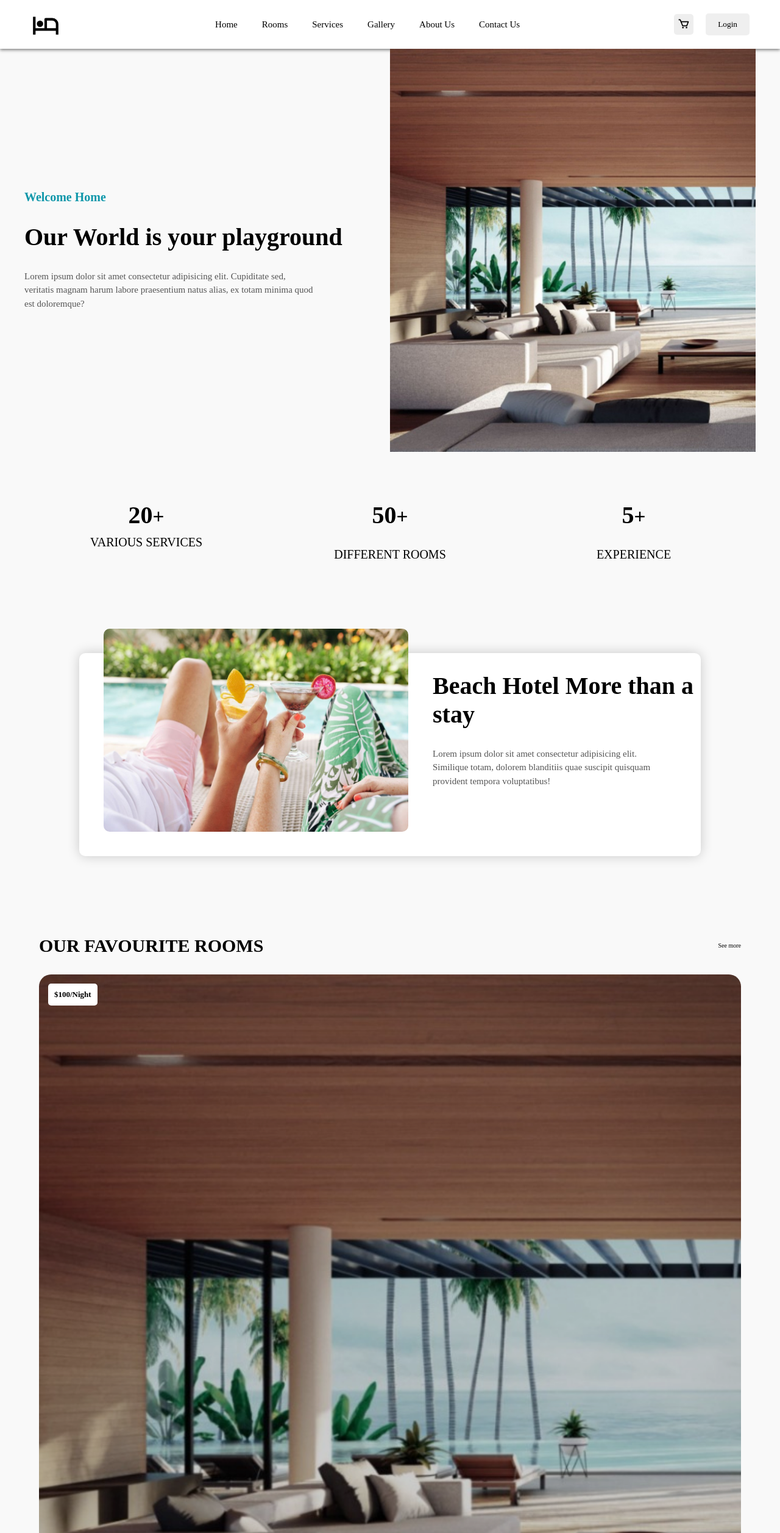
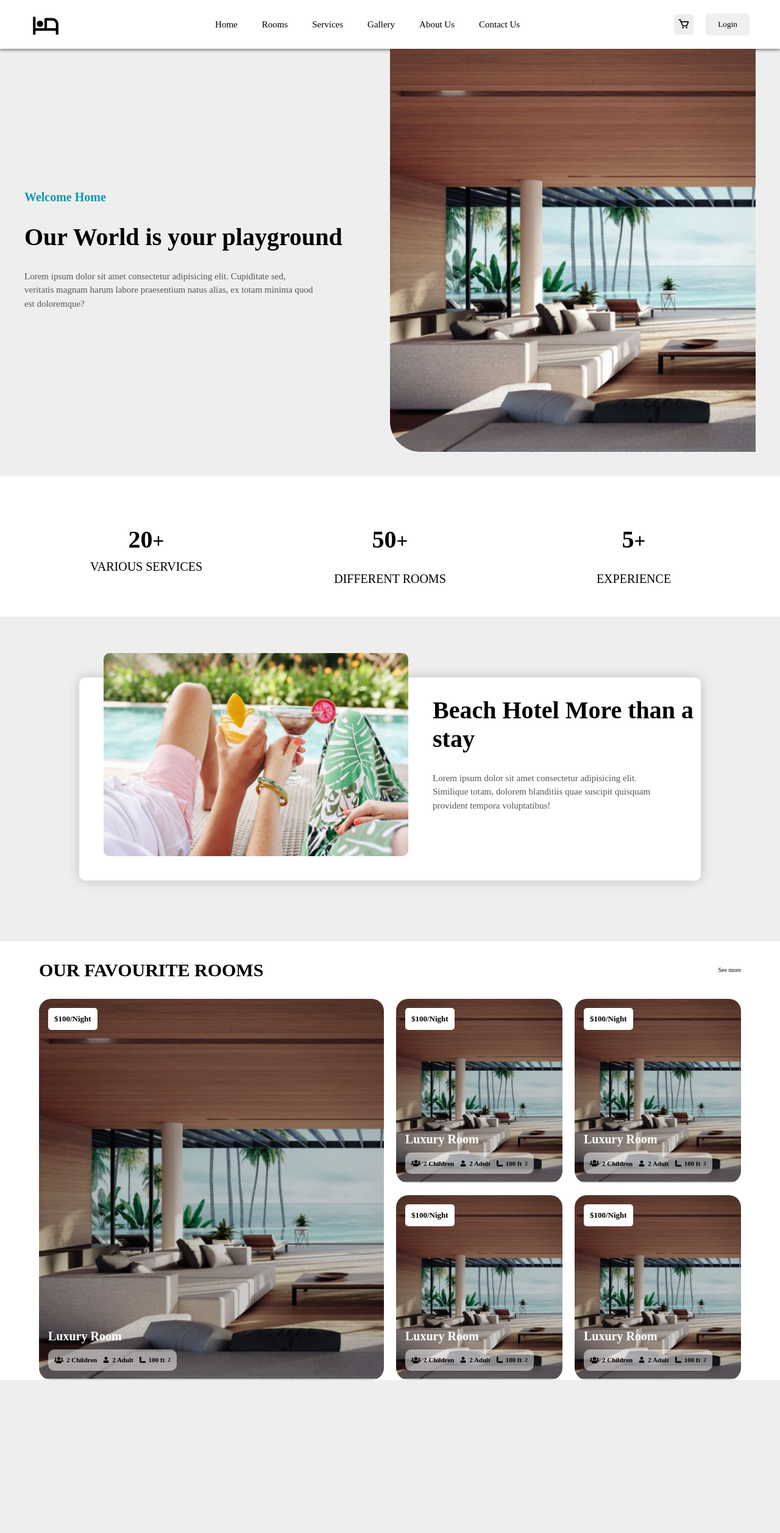
Before and after one commit to PrinceNarteh/hotel, a React (Create React App) app: page / in a window 1280 px wide. Shown: the top 2514 px of the page at 61% size. After the commit the page ends 2263 px from the top, so only its background shows below. Built offline with nearby package versions, Linux system fonts and the light colour scheme.

Commit message:
finish arranging FavouriteRoom images

```diff
--- a/src/components/home/Facts.tsx
+++ b/src/components/home/Facts.tsx
@@ -6,7 +6,7 @@ import { Title } from "../styles/Title";
 
 export const Facts = () => {
   return (
-    <Section padding="5rem 0">
+    <Section padding="5rem 0" background-color="#fff">
       <Container>
         <Card>
           <Title as="h6" fontSize={4} margin-bottom="1rem">
--- a/src/components/home/FavouriteRooms.tsx
+++ b/src/components/home/FavouriteRooms.tsx
@@ -1,38 +1,41 @@
 import React from "react";
 import styled from "styled-components";
+import { Column } from "../styles/Column";
 import { Container } from "../styles/Container";
 import { ImageBox } from "../styles/ImageBox";
+import { Row } from "../styles/Row";
 import { Section } from "../styles/Section";
 import { SectionHeader } from "../styles/SectionHeader";
 
 export const FavouriteRooms = () => {
   return (
-    <Section>
+    <Section background-color="#fff">
       <Container fluid>
         <SectionHeader title="Our Favourite Rooms" />
       </Container>
       <Container fluid>
         <ImageSection>
+          <Column width="30%">
             <ImageBox />
+          </Column>
+          <Column width="70%">
             <GridSection>
               <ImageBox />
               <ImageBox />
               <ImageBox />
               <ImageBox />
             </GridSection>
+          </Column>
         </ImageSection>
       </Container>
     </Section>
   );
 };
 
-const ImageSection = styled.div`
-  display: grid;
-  grid-template-columns: repeat(2, 1fr);
-  grid-column-gap: 2rem;
-
-  @media screen and (max-width: 140rem) {
-    grid-template-columns: 1fr;
+const ImageSection = styled(Row)`
+  gap: 2rem;
+  @media screen and (max-width: 50rem) {
+    flex-direction: column;
   }
 `;
 
--- a/src/components/home/Header.tsx
+++ b/src/components/home/Header.tsx
@@ -11,7 +11,7 @@ import { Title } from "../styles/Title";
 
 export const Header = () => {
   return (
-    <HeaderContainer bgColor="red" height={100}>
+    <HeaderContainer height={100} padding-bottom="4rem">
       <Container>
         <Column alignItems="flex-start">
           <Heading>Welcome Home</Heading>
@@ -25,7 +25,7 @@ export const Header = () => {
           </Paragraph>
         </Column>
         <Column>
-          <Image src={HeaderImg} />
+          <HeaderImage src={HeaderImg} />
         </Column>
       </Container>
     </HeaderContainer>
@@ -33,5 +33,9 @@ export const Header = () => {
 };
 
 const HeaderContainer = styled(Section)`
-  height: calc(100vh - 8rem);
+  height: calc(100vh - 6rem);
 `;
+
+const HeaderImage = styled(Image)`
+  border-bottom-left-radius: 5rem;
+`;
--- a/src/components/styles/ImageBox.tsx
+++ b/src/components/styles/ImageBox.tsx
@@ -19,14 +19,14 @@ const CardItem = ({
   return (
     <>
       <CardItemStyle>
-        <FaUsers size={20} />
+        <FaUsers size={15} />
         <span>{numberOfChildren} Children</span>
       </CardItemStyle>
       <CardItemStyle>
-        <FaUser size={15} /> {numberOfadult} Adult
+        <FaUser size={10} /> {numberOfadult} Adult
       </CardItemStyle>
       <CardItemStyle>
-        <FaRulerCombined size={15} /> {roomSize} ft<sup>2</sup>
+        <FaRulerCombined size={10} /> {roomSize} ft<sup>2</sup>
       </CardItemStyle>
     </>
   );
@@ -92,6 +92,6 @@ const CardItemStyle = styled.div`
   display: flex;
   align-items: center;
   gap: 0.5rem;
-  font-size: 1.3rem;
+  font-size: 1.1rem;
   font-weight: bold;
 `;
--- a/src/theme/globalStyle.tsx
+++ b/src/theme/globalStyle.tsx
@@ -17,7 +17,7 @@ export const GlobalStyle = createGlobalStyle`
     }
 
    body {
-        background-color: #F9F9F9;
+        background-color: #eee;
     }
 
     a {
```
Lines whose indentation alone changed are shown as unchanged.
